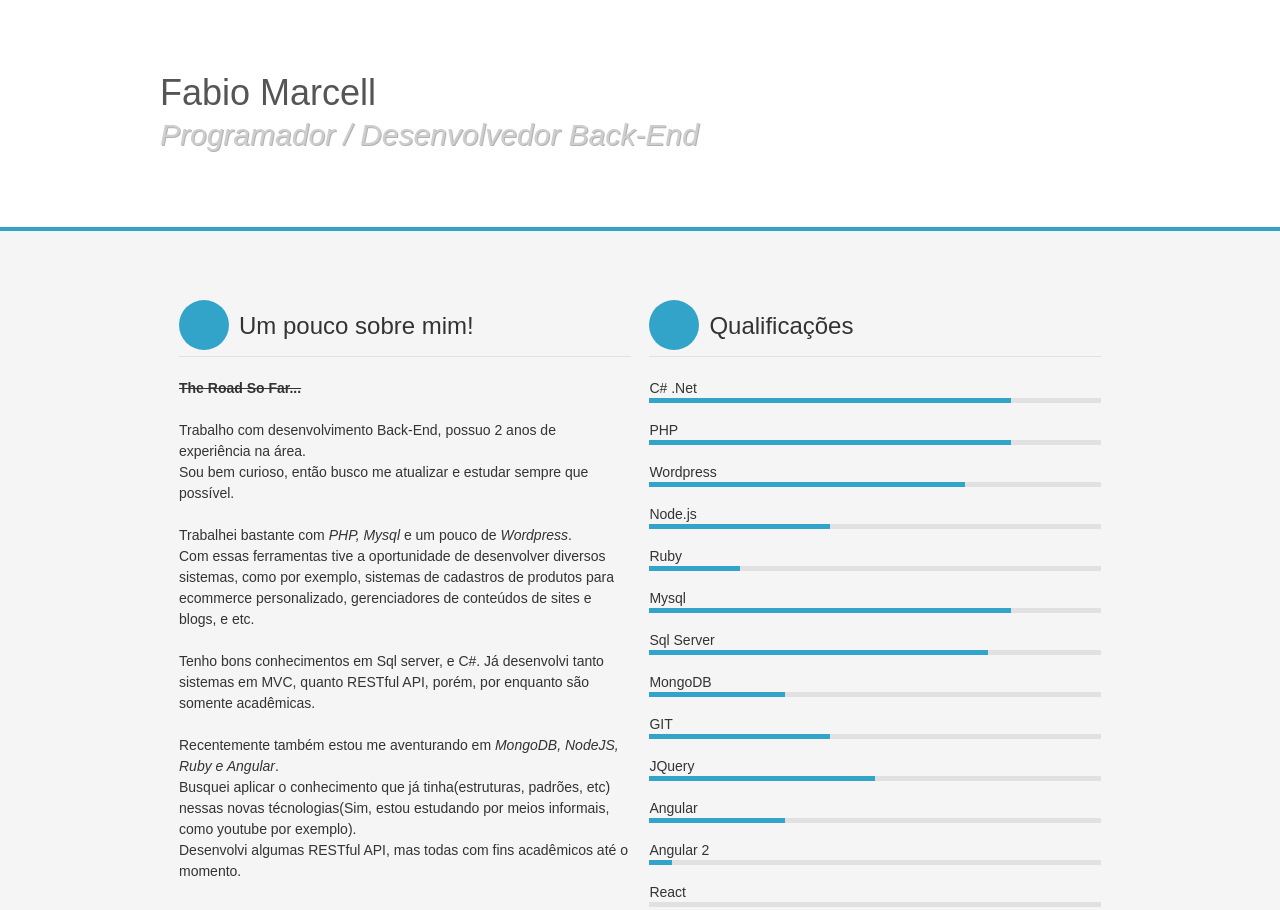
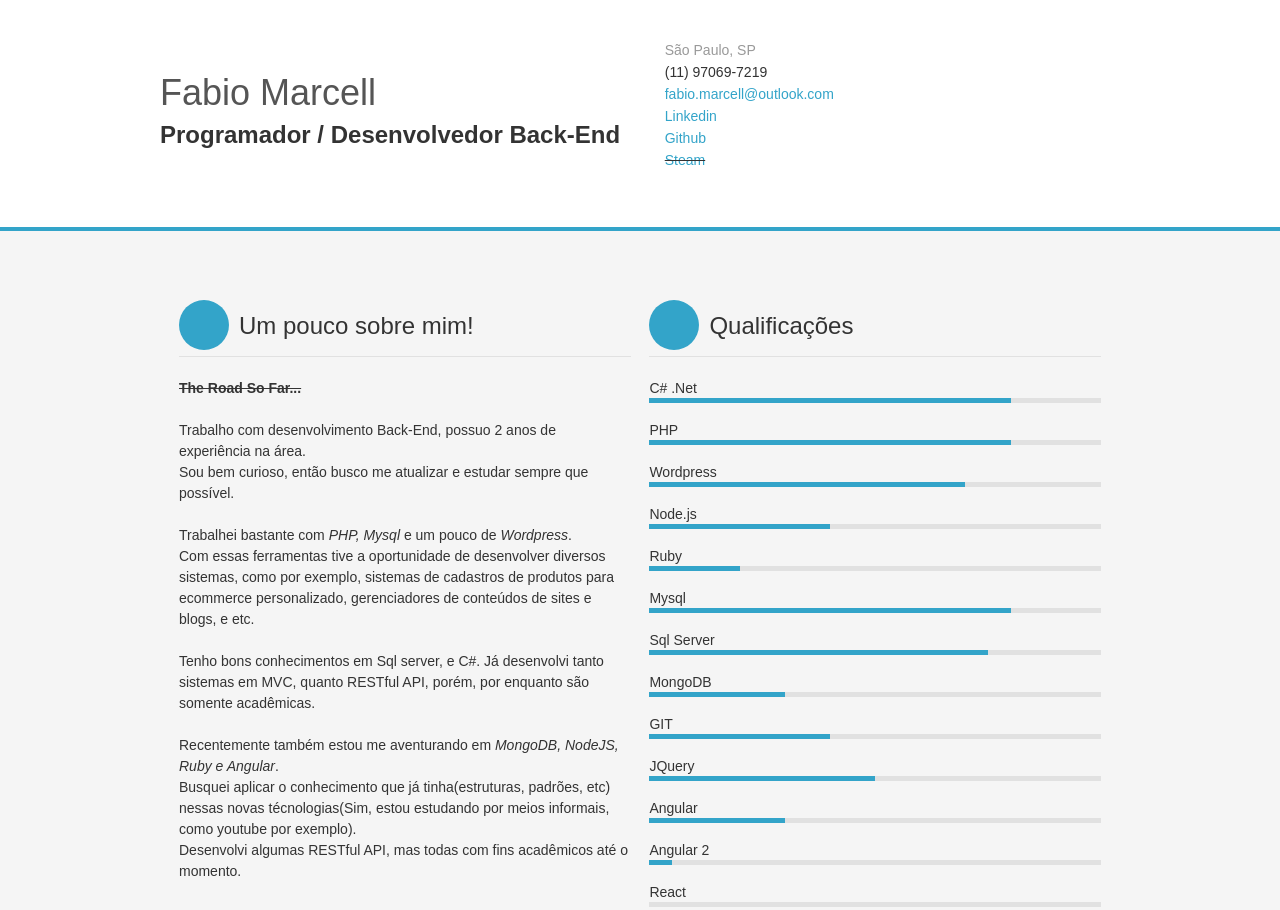
Before and after one commit to fabiomarcell/fabiomarcell.github.io, a plain HTML site: page index.html in a window 1280 px wide. Shown: the top 910 px of the page. Drawn offline with Linux system fonts and the light colour scheme; a web font is replaced by a local one.

Commit message:
remove info, change contact position

```diff
--- a/index.html
+++ b/index.html
@@ -35,8 +35,19 @@
 			<div class="container_16">
 				<hgroup>
 					<h1>Fabio Marcell</h1>
-					<h2>Programador / Desenvolvedor Back-End</h2>
+					<h3><strong>Programador / Desenvolvedor Back-End</strong></h3>
 				</hgroup>
+				<div class="grid_8 contact">
+					<ul>
+						<li class="lieu">São Paulo, SP</li>
+						<li class="phone">(11) 97069-7219</li>
+						<li class="mail"><a href="mailto:fabio.marcell@outlook.com">fabio.marcell@outlook.com</a></li>
+						<li class="site"><a href="https://www.linkedin.com/in/fabiomarcell">Linkedin</a></li>
+						<li class="site"><a href="http://github.com/fabiomarcell">Github</a></li>
+						<li class="site"><strike><a href="steamcommunity.com/id/fabiomarcell">Steam</a></strike></li>
+						<!--<li class="form"><a class="toContactform">Ou use meu Formulário, eu deixo!</a></li>-->
+					</ul>
+				</div>
 				<!--<figure>
 					<img src="assets/avatar.jpg" alt="Sheldon COOPER">
 					</figure>-->
@@ -229,7 +240,7 @@
 					<li class="site"><a href="https://www.linkedin.com/in/fabiomarcell">Linkedin</a></li>
 					<li class="site"><a href="http://github.com/fabiomarcell">Github</a></li>
 					<li class="site"><strike><a href="steamcommunity.com/id/fabiomarcell">Steam</a></strike></li>
-					<li class="form"><a class="toContactform">Ou use meu Formulário, eu deixo!</a></li>
+					<!--<li class="form"><a class="toContactform">Ou use meu Formulário, eu deixo!</a></li>-->
 				</ul>
 			</div>
 		</section>
```
